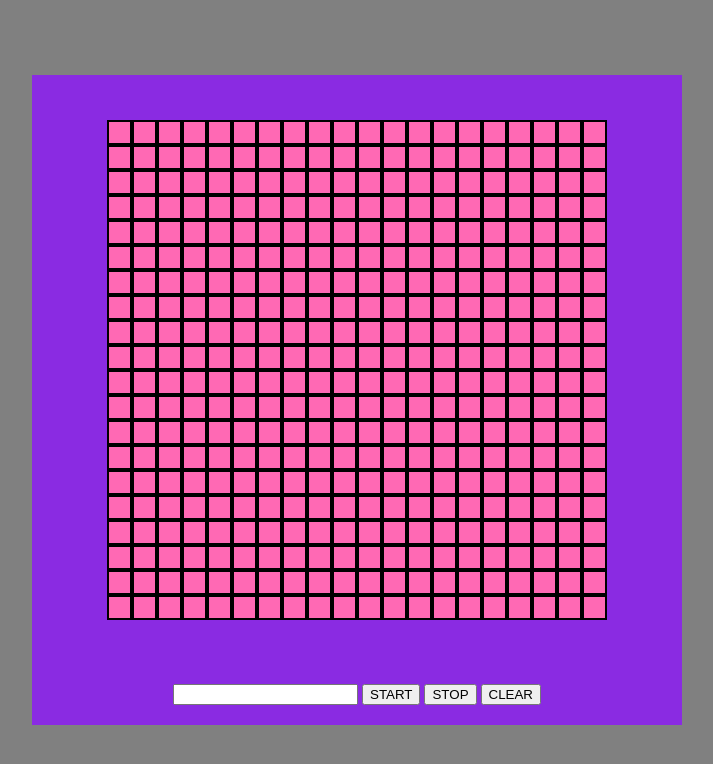
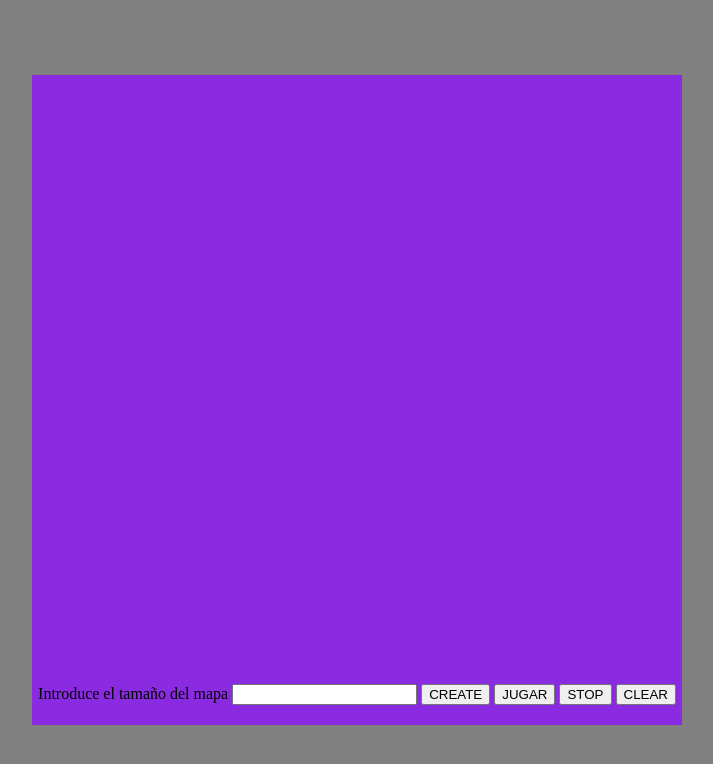
Before and after one commit to CPajares/Game-of-food, a website: page index.html in a window 1280 px wide. Shown: the whole page, without its empty margins (283-996 px from the left). Drawn offline with Linux system fonts and the light colour scheme.

Commit message:
created function create, given to input create on HTML

```diff
--- a/index.html
+++ b/index.html
@@ -12,8 +12,20 @@
       <div class="board"></div>
       <div class="buttons">
         <form action="#">
-          <input type="text" class="buttons__number-cells" required />
-          <input type="button" class="buttons__start" value="START" />
+          <label for="tamaño">Introduce el tamaño del mapa</label>
+          <input
+            type="text"
+            id="tamaño"
+            class="buttons__number-cells"
+            required
+          />
+          <input
+            type="button"
+            class="buttons__create"
+            onclick="create()"
+            value="CREATE"
+          />
+          <input type="button" class="buttons__play" value="JUGAR" />
           <input type="button" class="buttons__stop" value="STOP" />
           <input type="button" class="buttons__clear" value="CLEAR" />
         </form>
--- a/index.js
+++ b/index.js
@@ -1,6 +1,7 @@
-let tablero = createBoard(20);
+let tablero = [];
 const boardHTML = document.getElementsByClassName("board");
 const column = document.getElementsByClassName("board__column");
+const tamañoHTML = document.getElementById("tamaño");
 
 function transformGame(game) {
   const newGame = createBoard(game.length);
@@ -74,26 +75,45 @@ function createBoard(tamaño) {
 }
 
 function createDivs() {
-  console.log(boardHTML);
+  const newBoard = document.createElement("div");
+  newBoard.className = "board__new-board";
   for (let i = 0; i < tablero.length; i++) {
     const newDivColumn = document.createElement("div");
-
     newDivColumn.className = "board__column";
-
-    boardHTML[0].appendChild(newDivColumn);
+    boardHTML[0].appendChild(newBoard);
+    newBoard.appendChild(newDivColumn);
   }
   for (let i = 0; i < tablero.length; i++) {
     for (let j = 0; j < tablero.length; j++) {
       const newDivCell = document.createElement("div");
-      newDivCell.className = "board__cell";
-      console.log(i, j);
+      newDivCell.className = `board__cell board__cell-${i}-${j}`;
       column[i].appendChild(newDivCell);
     }
   }
 }
 
-createDivs();
+function create() {
+  if (deletedBoard() === false) {
+    document.getElementsByClassName("board__new-board")[0].remove();
+  }
+  let valueNumber = Number(tamañoHTML.value);
+  if (valueNumber < 5 || valueNumber > 20 || valueNumber === NaN) {
+    tamañoHTML.value = "Valor entre 5 y 20.";
+    valueNumber = 0;
+    return;
+  }
+  tablero = createBoard(valueNumber);
+  createDivs(valueNumber);
+}
+
+function deletedBoard() {
+  if (document.getElementsByClassName("board__new-board")[0] !== undefined) {
+    return false;
+  }
+  return true;
+}
+
 setInterval(() => {
   tablero = transformGame(tablero);
-  console.table(tablero);
+  return tablero;
 }, 1000);
```
